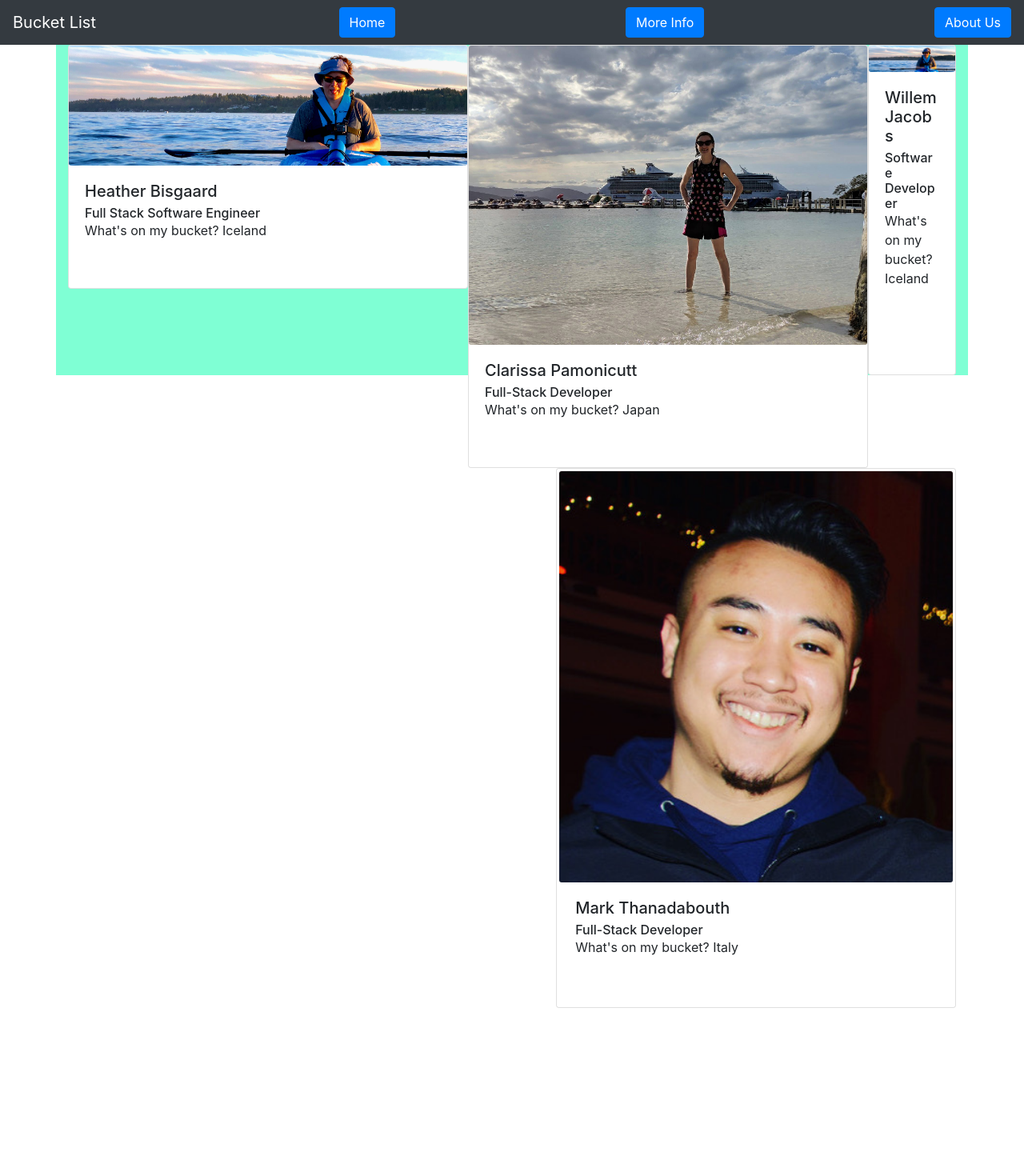
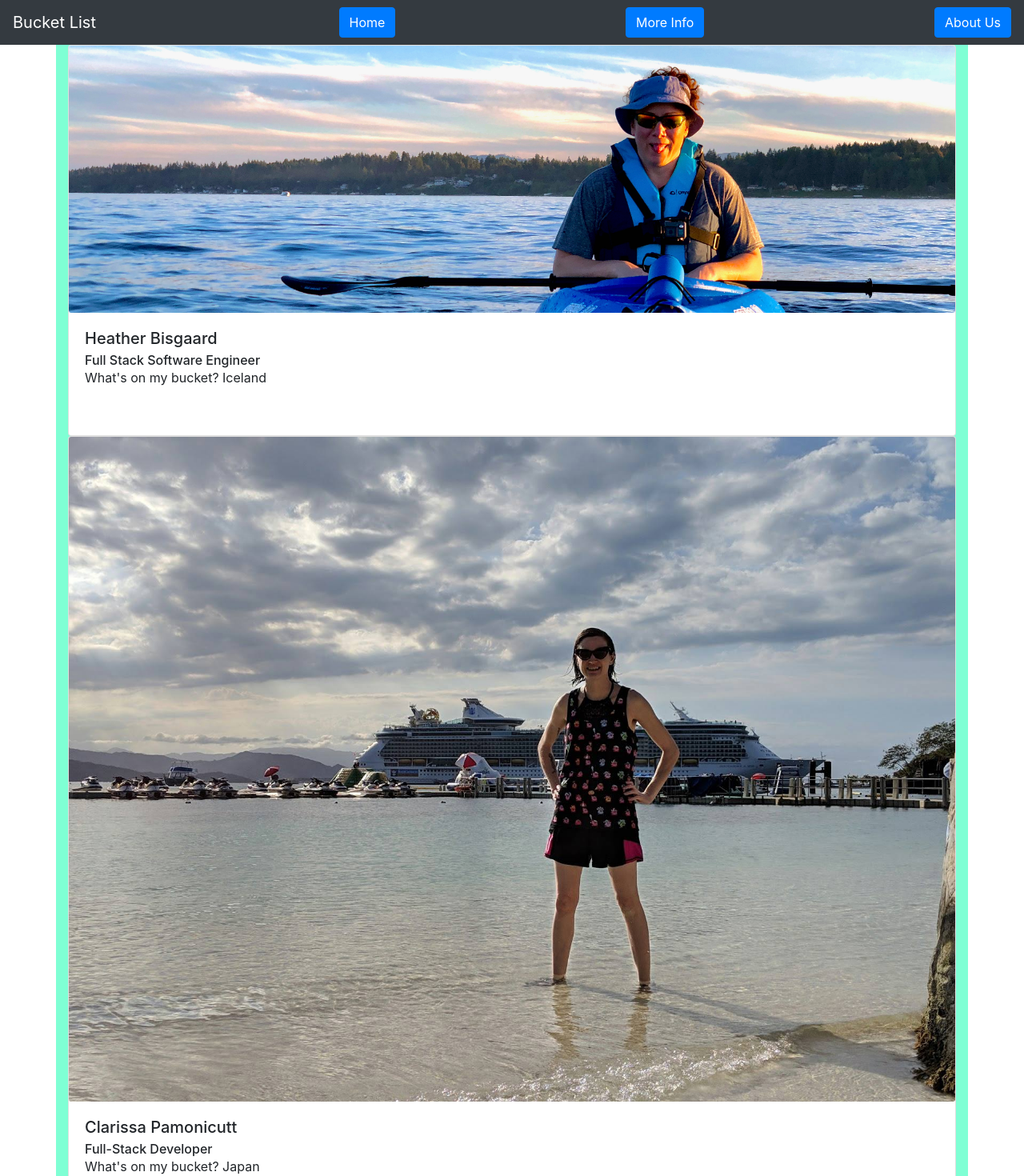
Before and after one commit to TheBuckateers/Bucket-List, a React (Create React App) app: page /about in a window 1280 px wide. Shown: the top 1470 px of the page at 80% size. Before the commit the page ends 1260 px from the top, so only its background shows below. Built offline with nearby package versions, Linux system fonts and the light colour scheme.

Commit message:
fixed everything

```diff
--- a/src/components/AboutUs.js
+++ b/src/components/AboutUs.js
@@ -1,8 +1,9 @@
 import React from "react";
 import { Card, Container } from "react-bootstrap";
 import Clarissa from "../img/Clarissa.jpg";
-import Heather from "../img/Heather.jpeg";
+import Heather from "../img/Heather.jpg";
 import Mark from "../img/Mark.jpg";
+import Will from "../img/Will.jpg";
 
 import "../components/AboutUs.css";
 
@@ -12,7 +13,7 @@ class AboutUs extends React.Component {
     return (
       <>
         <Container className="cardContainer">
-          <Card className="heather">
+          <Card className="Heather">
             <Card.Img
               src={Heather}
             />
@@ -25,7 +26,7 @@ class AboutUs extends React.Component {
             </Card.Body>
           </Card>
 
-          <Card className="clarissa">
+          <Card className="Clarissa">
             <Card.Img
               src={Clarissa}
             />
@@ -38,7 +39,7 @@ class AboutUs extends React.Component {
             </Card.Body>
           </Card>
 
-          <Card className="mark">
+          <Card className="Mark">
             <Card.Img
               src={Mark}
             />
@@ -53,7 +54,7 @@ class AboutUs extends React.Component {
 
           <Card className="Willem">
             <Card.Img
-              src={Heather}
+              src={Will}
             />
             <Card.Body>
               <Card.Title>Willem Jacobs</Card.Title>
--- a/src/components/MoreInfo.js
+++ b/src/components/MoreInfo.js
@@ -4,7 +4,7 @@ import Carousel from 'react-bootstrap/Carousel'
 // import Row from "react-bootstrap/Row";
 
 // import BucketItem from "./BucketItem";
-import clarissa from "../img/clarissa.jpg";
+import clarissa from "../img/Clarissa.jpg";
 import mark from "../img/Mark.jpg";
 import heather from "../img/Heather.jpg";
 
```
Also changed, not shown: src/img/Heather.jpg (renamed from src/img/Heather.jpeg).
